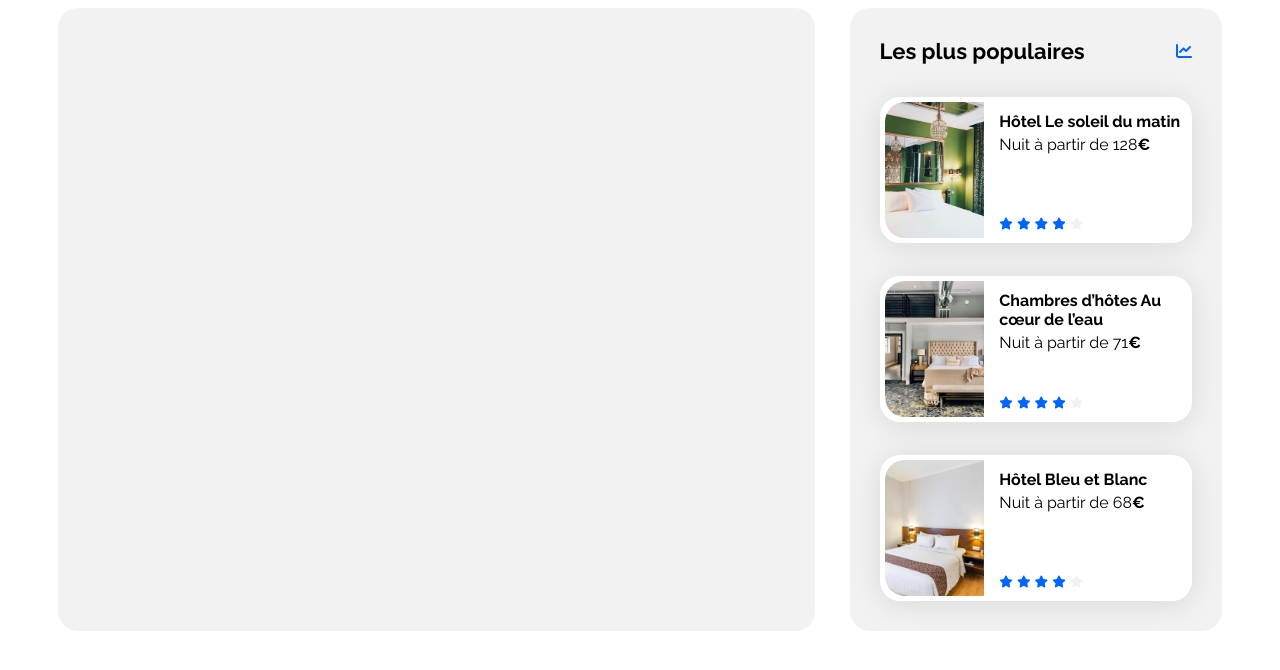
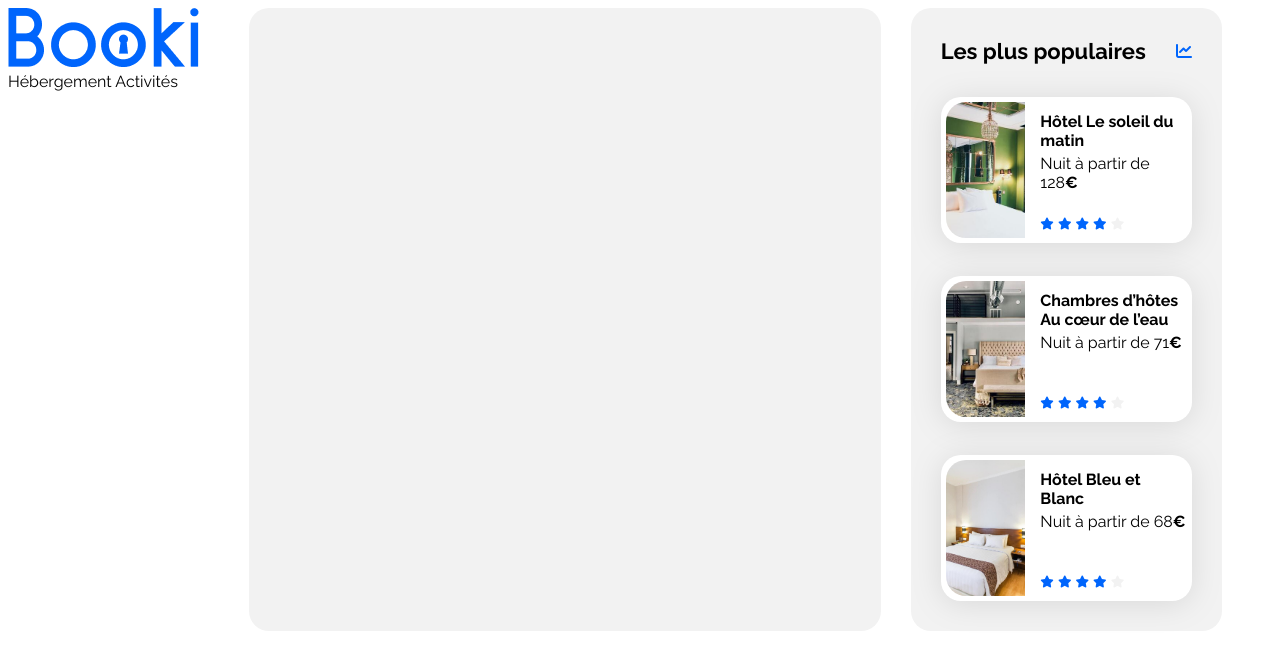
Before and after one commit to DorianSeb/Booki, a plain HTML site: page index.html in a window 1280 px wide. Drawn offline with Linux system fonts and the light colour scheme.

Commit message:
Ajout de la structure HTML du header

```diff
--- a/index.html
+++ b/index.html
@@ -15,6 +15,18 @@
 </head>
 
 <body>
+    <header>
+        <a href="index.html" class="logo">
+                <img src="images/logo/Booki.png" alt="logo Booki">
+        </a>
+        <nav>
+            <a href="hebergements">Hébergement</a>
+            <a href="activites">Activités</a>
+        </nav>
+
+
+    </header>
+
     <div class="main-container">
         <header></header>
         <main>
```
Also changed, not shown: 2 other files.
